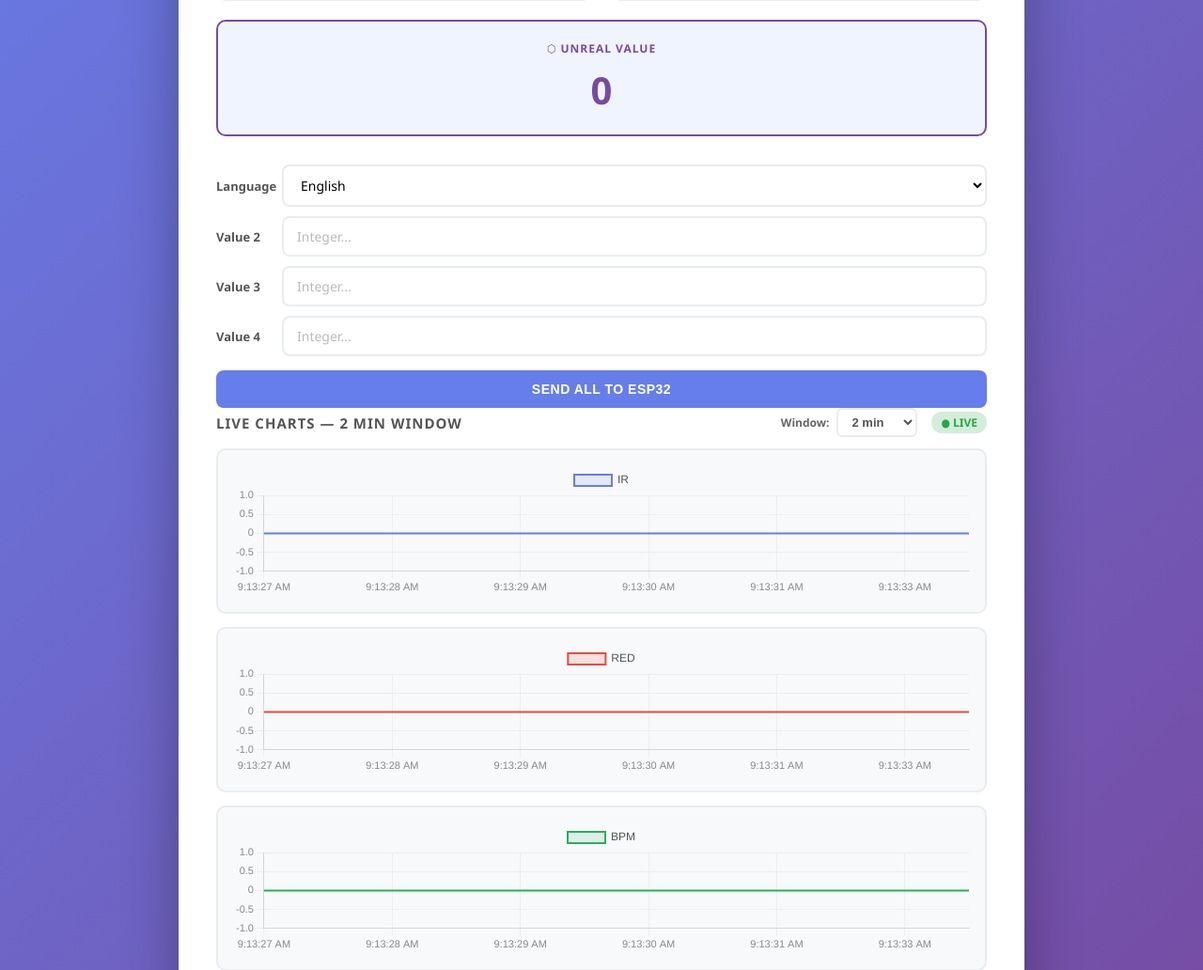
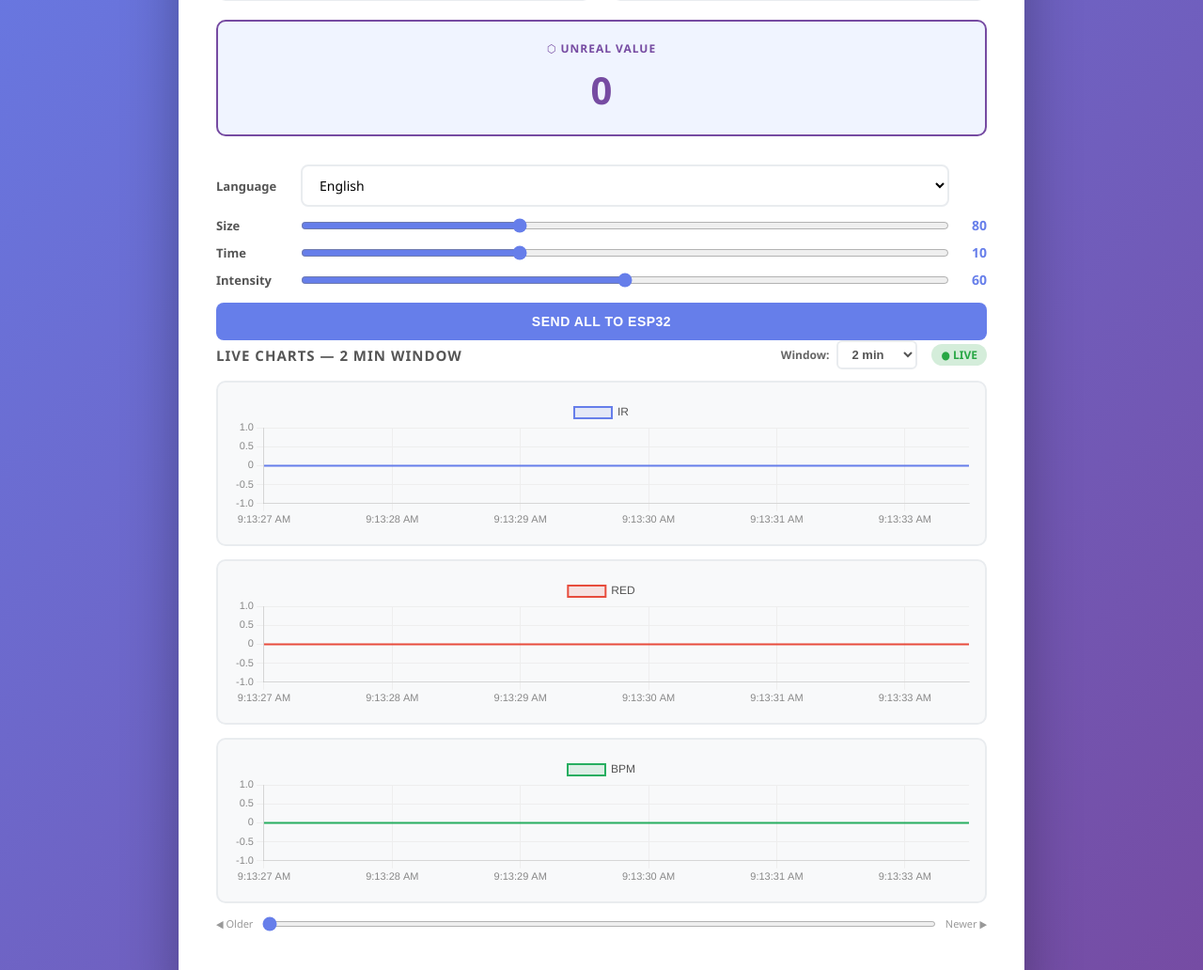
Before and after one commit to aruniankur/claustrophobiacodeforwebsite, a Flask app: page / in a window 1280 px wide. Shown: the part 408-1440 px from the top of the page at 94% size. Run offline with Flask 3, Linux system fonts and the light colour scheme.

Commit message:
change the code

```diff
--- a/templates/index.html
+++ b/templates/index.html
@@ -124,11 +124,11 @@
         color: #555;
         font-size: 13px;
         font-weight: 600;
-        width: 60px;
+        width: 80px;
         flex-shrink: 0;
     }
 
-    .input-row input,
+    .input-row input[type="number"],
     .input-row select {
         flex: 1;
         padding: 10px 14px;
@@ -138,6 +138,20 @@
         font-family: 'Segoe UI', Tahoma, Geneva, Verdana, sans-serif;
         transition: border-color 0.3s ease;
         background: white;
+    }
+
+    .input-row input[type="range"] {
+        flex: 1;
+        cursor: pointer;
+        accent-color: #667eea;
+    }
+
+    .value-display {
+        min-width: 30px;
+        text-align: right;
+        font-size: 14px;
+        font-weight: 600;
+        color: #667eea;
     }
 
     .input-row input:focus,
@@ -342,18 +356,22 @@
                 <option value="2">Hindi</option>
                 <option value="3">Bengali</option>
             </select>
+            <div class="value-display" style="visibility:hidden">--</div>
         </div>
         <div class="input-row">
-            <label>Value 2</label>
-            <input type="number" id="input2" placeholder="Integer..." />
+            <label>Size</label>
+            <input type="range" id="input2" min="60" max="120" value="80" oninput="updateVal('input2','val2')" />
+            <div class="value-display" id="val2">80</div>
         </div>
         <div class="input-row">
-            <label>Value 3</label>
-            <input type="number" id="input3" placeholder="Integer..." />
+            <label>Time</label>
+            <input type="range" id="input3" min="5" max="20" value="10" oninput="updateVal('input3','val3')" />
+            <div class="value-display" id="val3">10</div>
         </div>
         <div class="input-row">
-            <label>Value 4</label>
-            <input type="number" id="input4" placeholder="Integer..." />
+            <label>Intensity</label>
+            <input type="range" id="input4" min="40" max="80" value="60" oninput="updateVal('input4','val4')" />
+            <div class="value-display" id="val4">60</div>
         </div>
     </div>
     <div class="button-group">
@@ -397,6 +415,10 @@
 
 let lastUpdate = Date.now();
 let isConnected = false;
+
+function updateVal(inputId, displayId) {
+    document.getElementById(displayId).textContent = document.getElementById(inputId).value;
+}
 
 // ── Chart config ──────────────────────────────────────────────
 const POLL_MS = 200;
@@ -558,14 +580,9 @@ function setStatus(connected) {
 
 async function sendTrigger() {
     const v1 = parseInt(document.getElementById("input1").value);  // language: 1/2/3
-    const v2 = document.getElementById("input2").value.trim();
-    const v3 = document.getElementById("input3").value.trim();
-    const v4 = document.getElementById("input4").value.trim();
-
-    if (!v2 && !v3 && !v4) {
-        alert("Please fill in at least one value!");
-        return;
-    }
+    const v2 = document.getElementById("input2").value;
+    const v3 = document.getElementById("input3").value;
+    const v4 = document.getElementById("input4").value;
 
     const btn = document.getElementById("triggerBtn");
     btn.disabled = true;
@@ -575,14 +592,10 @@ async function sendTrigger() {
         const res = await fetch("/trigger", {
             method: "POST",
             headers: { "Content-Type": "application/json" },
-            body: JSON.stringify({ msg1: v1, msg2: parseInt(v2) || 0, msg3: parseInt(v3) || 0, msg4: parseInt(v4) || 0 })
+            body: JSON.stringify({ msg1: v1, msg2: parseInt(v2), msg3: parseInt(v3), msg4: parseInt(v4) })
         });
         const data = await res.json();
         console.log("Trigger response:", data);
-        document.getElementById("input1").value = "1";
-        document.getElementById("input2").value = "";
-        document.getElementById("input3").value = "";
-        document.getElementById("input4").value = "";
         alert("Sent to ESP32!");
     } catch (err) {
         console.error("Trigger error:", err);
```
Also changed, not shown: 1 other file.
